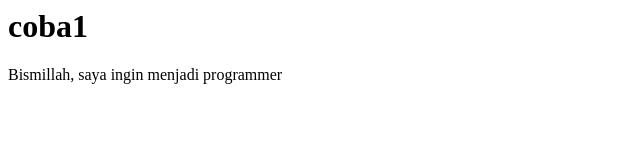
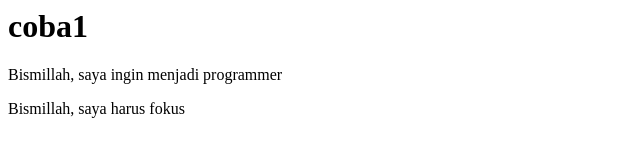
Before and after one commit to anfi3281/coba1, a plain HTML site: page index.html in a window 1280 px wide. Shown: the whole page, without its empty margins (0-640 px from the left). Drawn offline with Linux system fonts and the light colour scheme.

Commit message:
merubah file index.html

```diff
--- a/index.html
+++ b/index.html
@@ -5,5 +5,6 @@
   <body>
     <h1>coba1</h1>
     <p>Bismillah, saya ingin menjadi programmer</p>
+    <p>Bismillah, saya harus fokus</p>
   <body>
 </html>
```
